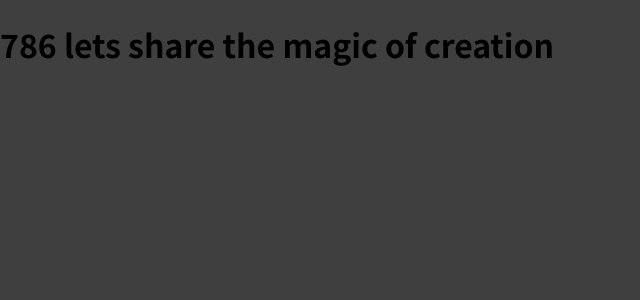
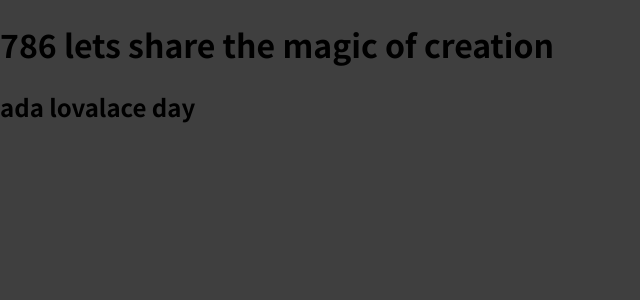
Before and after one commit to studiolaidbackanonymous/dev_reactprojects, a JavaScript app in the folder react_project_1/: page / in a window 1280 px wide. Shown: the top 300 px of the page, without its empty margins (0-640 px from the left). Built offline with nearby package versions, Linux system fonts and the light colour scheme.

Commit message:
codes added

```diff
--- a/react_project_1/src/App.js
+++ b/react_project_1/src/App.js
@@ -1,7 +1,10 @@
+import ExpenseItem from "./components/ExpenseItem";
+
 function App() {
   return (
     <div>
       <h1>786 lets share the magic of creation</h1>
+      <ExpenseItem />
     </div>
   );
 }
--- a/react_project_1/src/components/ExpenseItem.js
+++ b/react_project_1/src/components/ExpenseItem.js
@@ -1,5 +1,9 @@
 function ExpenseItem() {
-  return <div></div>;
+  return (
+    <div>
+      <h2>ada lovalace day</h2>
+    </div>
+  );
 }
 
 export default ExpenseItem;
```
Also changed, not shown: 1 other file (tests, documents, lock files or other folders).
